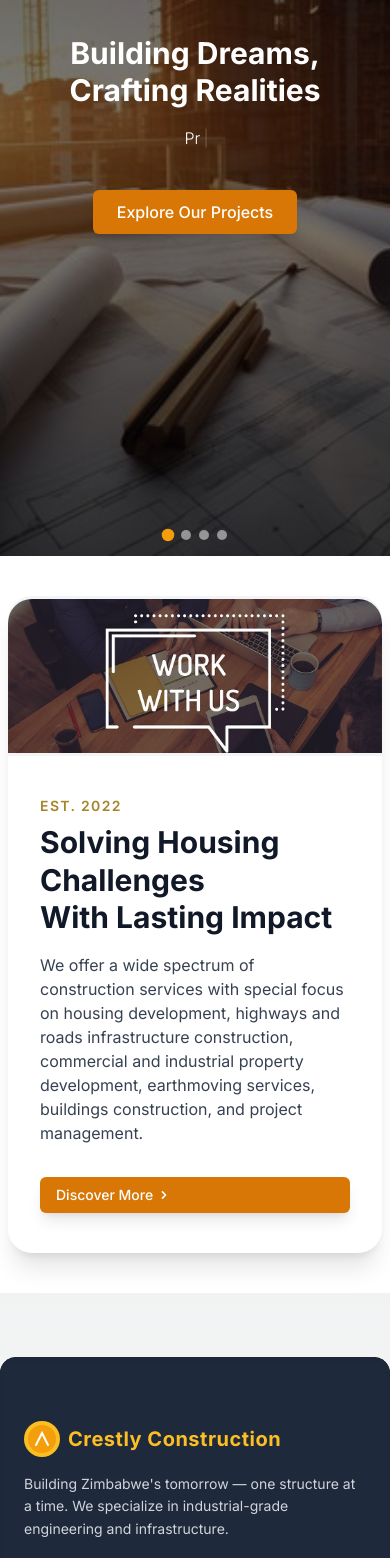
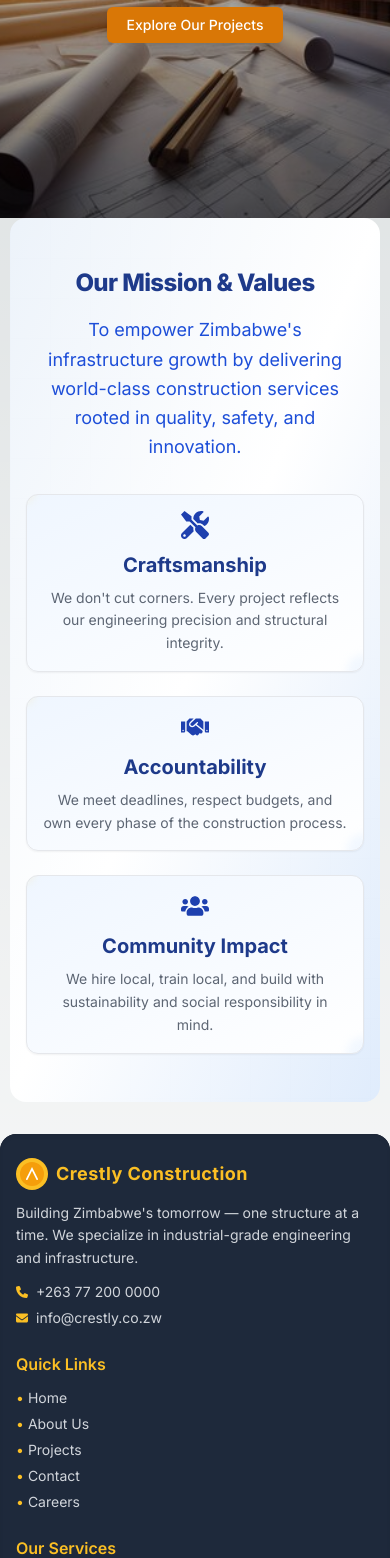
Before and after one commit to Takundanashe-rups/crestly-construction, a Next.js app: page / in a window 390 px wide. Shown: the part 420-1978 px from the top of the page. Built offline with nearby package versions, Linux system fonts and the light colour scheme.

Commit message:
UI design

```diff
--- a/components/layout/Footer.tsx
+++ b/components/layout/Footer.tsx
@@ -23,58 +23,58 @@ export default function Footer() {
   ];
 
   return (
-    <footer className="bg-[#0f172a] text-white text-sm mt-16 shadow-inner rounded-t-2xl overflow-hidden">
+    <footer className="bg-[#0f172a] text-white text-sm mt-8 md:mt-16 shadow-inner rounded-t-2xl overflow-hidden">
       {/* Main Animated Section */}
       <motion.div
         initial={{ opacity: 0, y: 30 }}
         animate={{ opacity: 1, y: 0 }}
         transition={{ duration: 0.8 }}
-        className="bg-[#1e293b] py-12 px-6 md:px-16 rounded-t-2xl shadow-inner"
+        className="bg-[#1e293b] py-6 md:py-12 px-4 md:px-16 rounded-t-2xl shadow-inner"
       >
-        {/* Decorative SVG Wave Divider */}
-        <div aria-hidden="true" className="-mt-12 md:-mt-16">
+        {/* Decorative SVG Wave Divider - Hidden on mobile */}
+        <div aria-hidden="true" className="hidden md:block -mt-12 md:-mt-16">
           <svg viewBox="0 0 1440 120" fill="none" xmlns="http://www.w3.org/2000/svg" className="w-full h-16 md:h-24">
             <path d="M0,32 C360,120 1080,0 1440,96 L1440,120 L0,120 Z" fill="#1e293b" />
           </svg>
         </div>
 
-        <div className="max-w-7xl mx-auto grid grid-cols-1 md:grid-cols-3 gap-10">
+        <div className="max-w-7xl mx-auto grid grid-cols-1 md:grid-cols-3 gap-6 md:gap-10">
           {/* Column 1: Company Info */}
           <div>
-            <Link href="/" className="inline-flex items-center gap-2 mb-4 group">
+            <Link href="/" className="inline-flex items-center gap-2 mb-3 md:mb-4 group">
               <span className="inline-block bg-amber-400 rounded-full p-1 group-hover:scale-105 transition-transform">
-                <svg width="28" height="28" viewBox="0 0 28 28" fill="none">
+                <svg width="24" height="24" viewBox="0 0 28 28" fill="none" className="w-6 h-6 md:w-7 md:h-7">
                   <circle cx="14" cy="14" r="14" fill="#f59e0b" />
                   <path d="M8 20L14 8L20 20" stroke="#fff" strokeWidth="2" strokeLinecap="round" />
                 </svg>
               </span>
-              <h3 className="text-xl font-bold text-amber-400 group-hover:text-amber-300 transition-colors duration-300 tracking-wide">
+              <h3 className="text-lg md:text-xl font-bold text-amber-400 group-hover:text-amber-300 transition-colors duration-300 tracking-wide">
                 Crestly Construction
               </h3>
             </Link>
-            <p className="text-gray-300 leading-relaxed mb-4">
+            <p className="text-gray-300 leading-relaxed mb-3 md:mb-4 text-sm">
               Building Zimbabwe's tomorrow — one structure at a time. We specialize in industrial-grade engineering and infrastructure.
             </p>
-            <div className="flex flex-col gap-2 mt-2">
-              <a href="tel:+263772000000" className="flex items-center gap-2 text-gray-300 hover:text-amber-400 transition-colors duration-200">
-                <FaPhone className="text-amber-400" /> +263 77 200 0000
+            <div className="flex flex-col gap-1.5 md:gap-2 mt-2">
+              <a href="tel:+263772000000" className="flex items-center gap-2 text-gray-300 hover:text-amber-400 transition-colors duration-200 text-sm">
+                <FaPhone className="text-amber-400 text-xs" /> +263 77 200 0000
               </a>
-              <a href="mailto:info@crestly.co.zw" className="flex items-center gap-2 text-gray-300 hover:text-amber-400 transition-colors duration-200">
-                <FaEnvelope className="text-amber-400" /> info@crestly.co.zw
+              <a href="mailto:info@crestly.co.zw" className="flex items-center gap-2 text-gray-300 hover:text-amber-400 transition-colors duration-200 text-sm">
+                <FaEnvelope className="text-amber-400 text-xs" /> info@crestly.co.zw
               </a>
             </div>
           </div>
 
           {/* Column 2: Quick Links */}
           <div>
-            <h4 className="text-lg font-semibold text-amber-400 mb-4">Quick Links</h4>
-            <ul className="space-y-2 text-gray-300">
+            <h4 className="text-base md:text-lg font-semibold text-amber-400 mb-3 md:mb-4">Quick Links</h4>
+            <ul className="space-y-1.5 md:space-y-2 text-gray-300">
               {quickLinks.map((link, i) => (
                 <motion.li
                   key={i}
                   whileHover={{ x: 6 }}
                   transition={{ duration: 0.3 }}
-                  className="hover:text-amber-400 cursor-pointer"
+                  className="hover:text-amber-400 cursor-pointer text-sm"
                 >
                   <Link href={link.href} className="flex items-center">
                     <span className="mr-1 text-amber-400">•</span> {link.name}
@@ -86,14 +86,14 @@ export default function Footer() {
 
           {/* Column 3: Services */}
           <div>
-            <h4 className="text-lg font-semibold text-amber-400 mb-4">Our Services</h4>
-            <ul className="space-y-2 text-gray-300">
+            <h4 className="text-base md:text-lg font-semibold text-amber-400 mb-3 md:mb-4">Our Services</h4>
+            <ul className="space-y-1.5 md:space-y-2 text-gray-300">
               {services.map((service, i) => (
                 <motion.li
                   key={i}
                   whileHover={{ scale: 1.08 }}
                   transition={{ duration: 0.3 }}
-                  className="hover:text-amber-400 cursor-pointer"
+                  className="hover:text-amber-400 cursor-pointer text-sm"
                 >
                   <span className="mr-1 text-amber-400">•</span> {service}
                 </motion.li>
@@ -104,25 +104,25 @@ export default function Footer() {
       </motion.div>
 
       {/* Bottom Bar */}
-      <div className="bg-[#0b1120] py-4 px-6 flex flex-col md:flex-row justify-between items-center text-gray-400 text-xs gap-2 border-t border-[#1e293b]">
-        <p className="tracking-wide">&copy; {new Date().getFullYear()} Crestly Construction. All rights reserved.</p>
-        <div className="flex gap-4 items-center">
+      <div className="bg-[#0b1120] py-3 md:py-4 px-4 md:px-6 flex flex-col md:flex-row justify-between items-center text-gray-400 text-xs gap-2 border-t border-[#1e293b]">
+        <p className="tracking-wide text-center md:text-left">&copy; {new Date().getFullYear()} Crestly Construction. All rights reserved.</p>
+        <div className="flex gap-3 md:gap-4 items-center">
           <button
             onClick={scrollToTop}
             aria-label="Back to top"
-            className="text-amber-400 hover:text-white hover:bg-[#1e293b] px-2 py-1 rounded transition duration-300 focus:outline-none focus:ring-2 focus:ring-amber-400"
+            className="text-amber-400 hover:text-white hover:bg-[#1e293b] px-2 py-1 rounded transition duration-300 focus:outline-none focus:ring-2 focus:ring-amber-400 text-xs"
           >
             ↑ Back to Top
           </button>
-          <div className="flex gap-3">
-            <a href="https://facebook.com/" target="_blank" rel="noopener" aria-label="Facebook" className="hover:text-amber-400 transition p-2 rounded-full hover:bg-blue-900 focus:outline-none focus:ring-2 focus:ring-amber-400">
-              <FaFacebookF size={20} />
+          <div className="flex gap-2 md:gap-3">
+            <a href="https://facebook.com/" target="_blank" rel="noopener" aria-label="Facebook" className="hover:text-amber-400 transition p-1.5 md:p-2 rounded-full hover:bg-blue-900 focus:outline-none focus:ring-2 focus:ring-amber-400">
+              <FaFacebookF className="w-4 h-4 md:w-5 md:h-5" />
             </a>
-            <a href="https://twitter.com/" target="_blank" rel="noopener" aria-label="Twitter/X" className="hover:text-amber-400 transition p-2 rounded-full hover:bg-blue-900 focus:outline-none focus:ring-2 focus:ring-amber-400">
-              <FaXTwitter size={20} />
+            <a href="https://twitter.com/" target="_blank" rel="noopener" aria-label="Twitter/X" className="hover:text-amber-400 transition p-1.5 md:p-2 rounded-full hover:bg-blue-900 focus:outline-none focus:ring-2 focus:ring-amber-400">
+              <FaXTwitter className="w-4 h-4 md:w-5 md:h-5" />
             </a>
-            <a href="https://linkedin.com/" target="_blank" rel="noopener" aria-label="LinkedIn" className="hover:text-amber-400 transition p-2 rounded-full hover:bg-blue-900 focus:outline-none focus:ring-2 focus:ring-amber-400">
-              <FaLinkedinIn size={20} />
+            <a href="https://linkedin.com/" target="_blank" rel="noopener" aria-label="LinkedIn" className="hover:text-amber-400 transition p-1.5 md:p-2 rounded-full hover:bg-blue-900 focus:outline-none focus:ring-2 focus:ring-amber-400">
+              <FaLinkedinIn className="w-4 h-4 md:w-5 md:h-5" />
             </a>
           </div>
         </div>
--- a/components/layout/Navbar.tsx
+++ b/components/layout/Navbar.tsx
@@ -39,7 +39,7 @@ export default function Navbar() {
         <div className="flex items-center flex-shrink-0">
           <Link href="/" className="relative logo-container group">
             <img
-              src="/Crestlyy3.png"
+              src="/Crestlyy.png"
               alt="Crestly Construction Logo"
               className="h-16 w-auto object-contain transition-transform duration-200 group-hover:scale-105"
             />
--- a/components/sections/Hero.tsx
+++ b/components/sections/Hero.tsx
@@ -15,21 +15,43 @@ export default function Hero() {
   const [currentIndex, setCurrentIndex] = useState(0);
   const [isTransitioning, setIsTransitioning] = useState(false);
   const [hasMounted, setHasMounted] = useState(false);
+  const [isMobile, setIsMobile] = useState(false);
   const intervalRef = useRef<NodeJS.Timeout | null>(null);
 
-  const FADE_DURATION = 1000;
-  const INTERVAL = 7000;
+  const FADE_DURATION = 800; // Reduced for better mobile performance
+  const INTERVAL = 8000; // Slightly longer for mobile users
 
-  // Preload images once
+  // Check if mobile device
   useEffect(() => {
-    backgroundImages.forEach((src) => {
-      const img = new Image();
-      img.src = src;
-    });
-    setHasMounted(true);
+    const checkMobile = () => {
+      setIsMobile(window.innerWidth < 768);
+    };
+
+    checkMobile();
+    window.addEventListener('resize', checkMobile);
+
+    return () => window.removeEventListener('resize', checkMobile);
   }, []);
 
-  // Slide interval logic
+  // Preload images with mobile optimization
+  useEffect(() => {
+    if (isMobile) {
+      // Only preload current and next image on mobile
+      const currentImg = new Image();
+      currentImg.src = backgroundImages[currentIndex];
+      const nextImg = new Image();
+      nextImg.src = backgroundImages[(currentIndex + 1) % backgroundImages.length];
+    } else {
+      // Preload all images on desktop
+      backgroundImages.forEach((src) => {
+        const img = new Image();
+        img.src = src;
+      });
+    }
+    setHasMounted(true);
+  }, [isMobile, currentIndex]);
+
+  // Slide interval logic with mobile optimization
   useEffect(() => {
     if (!hasMounted) return undefined;
 
@@ -60,43 +82,57 @@ export default function Hero() {
   if (!hasMounted) return null;
 
   return (
-    <section className="relative min-h-[80vh] h-screen w-full overflow-hidden flex items-center justify-center">
+    <section className="relative h-[60vh] sm:h-[70vh] md:h-[80vh] lg:h-screen min-h-[500px] sm:min-h-[600px] w-full overflow-hidden flex items-center justify-center">
+
       {/* Background Slider */}
       <div className="absolute inset-0">
         <AnimatePresence initial={false}>
           <motion.div
             key={currentIndex}
             className="absolute inset-0 bg-cover bg-center"
-            style={{ backgroundImage: `url(${backgroundImages[currentIndex]})` }}
+            style={{
+              backgroundImage: `url(${backgroundImages[currentIndex]})`,
+              // Mobile optimization: reduce image quality on small screens
+              ...(isMobile && {
+                backgroundSize: 'cover',
+                backgroundPosition: 'center center',
+                transform: 'scale(1.05)', // Slight scale to avoid white edges
+              })
+            }}
             initial={{ opacity: 0 }}
             animate={{ opacity: 1 }}
             exit={{ opacity: 0 }}
-            transition={{ duration: FADE_DURATION / 1000 }}
+            transition={{
+              duration: FADE_DURATION / 1000,
+              ease: 'easeInOut'
+            }}
             aria-hidden="true"
           />
         </AnimatePresence>
       </div>
 
-      {/* Overlay */}
-      <div className="absolute inset-0 bg-gradient-to-b from-black/70 via-black/50 to-black/70 z-0" />
+      {/* Lighter Overlay for Mobile */}
+      <div className="absolute inset-0 z-0 bg-gradient-to-b from-black/40 via-black/30 to-black/50 md:from-black/60 md:via-black/40 md:to-black/60 lg:from-black/70 lg:via-black/50 lg:to-black/70" />
 
       {/* Content */}
-      <div className="relative z-10 text-white flex flex-col items-center justify-center h-full px-4 sm:px-8 text-center">
+      <div className="relative z-10 text-white flex flex-col items-center justify-center h-full px-4 sm:px-6 md:px-8 text-center">
         <div className="max-w-4xl px-2 sm:px-4">
           <motion.h1
-            className="text-3xl sm:text-5xl lg:text-6xl font-bold mb-4 leading-tight break-words"
-            initial={{ opacity: 0, y: 30 }}
+            className="text-2xl sm:text-4xl md:text-5xl lg:text-6xl font-bold mb-3 sm:mb-4 leading-tight break-words"
+            style={{ textShadow: '2px 2px 4px rgba(0, 0, 0, 0.8)' }}
+            initial={{ opacity: 0, y: 20 }}
             animate={{ opacity: 1, y: 0 }}
-            transition={{ duration: 0.8, ease: 'easeOut' }}
+            transition={{ duration: 0.6, ease: 'easeOut' }}
           >
             Building Dreams, Crafting Realities
           </motion.h1>
 
           <motion.div
-            className="text-base sm:text-xl md:text-2xl font-light min-h-[2.5rem] mb-6"
+            className="text-sm sm:text-lg md:text-xl lg:text-2xl font-light min-h-[2rem] sm:min-h-[2.5rem] mb-4 sm:mb-6"
+            style={{ textShadow: '1px 1px 2px rgba(0, 0, 0, 0.7)' }}
             initial={{ opacity: 0 }}
             animate={{ opacity: 1 }}
-            transition={{ delay: 0.4, duration: 0.8 }}
+            transition={{ delay: 0.3, duration: 0.6 }}
           >
             <Typewriter
               words={[
@@ -108,19 +144,19 @@ export default function Hero() {
               loop
               cursor
               cursorStyle="|"
-              typeSpeed={60}
-              deleteSpeed={40}
-              delaySpeed={2500}
+              typeSpeed={isMobile ? 80 : 60} // Faster typing on mobile
+              deleteSpeed={isMobile ? 60 : 40}
+              delaySpeed={isMobile ? 2000 : 2500} // Shorter delay on mobile
             />
           </motion.div>
 
           <motion.div
-            initial={{ opacity: 0, y: 20 }}
+            initial={{ opacity: 0, y: 15 }}
             animate={{ opacity: 1, y: 0 }}
-            transition={{ delay: 0.8, duration: 0.5 }}
+            transition={{ delay: 0.6, duration: 0.4 }}
           >
             <button
-              className="bg-amber-600 hover:bg-amber-700 transition-colors text-white font-medium py-2.5 px-6 sm:py-3 sm:px-8 rounded-md shadow-lg text-base sm:text-lg focus:outline-none focus:ring-2 focus:ring-offset-2 focus:ring-amber-500"
+              className="bg-amber-600 hover:bg-amber-700 active:bg-amber-800 transition-colors duration-200 text-white font-medium py-2 px-5 sm:py-2.5 sm:px-6 md:py-3 md:px-8 rounded-md shadow-lg text-sm sm:text-base md:text-lg focus:outline-none focus:ring-2 focus:ring-offset-2 focus:ring-amber-500 transform hover:scale-105 active:scale-95 transition-transform"
               aria-label="Explore Our Projects"
             >
               Explore Our Projects
@@ -129,16 +165,16 @@ export default function Hero() {
         </div>
       </div>
 
-      {/* Slide Dots */}
-      <div className="absolute bottom-4 sm:bottom-8 left-1/2 transform -translate-x-1/2 z-10 flex space-x-2">
+      {/* Slide Dots - Hidden on very small screens */}
+      <div className="absolute bottom-3 sm:bottom-6 md:bottom-8 left-1/2 transform -translate-x-1/2 z-10 flex space-x-1.5 sm:space-x-2 hidden xs:flex">
         {backgroundImages.map((_, idx) => (
           <button
             key={idx}
             onClick={() => handleDotClick(idx)}
-            className={`w-2.5 h-2.5 sm:w-3 sm:h-3 rounded-full transition-all focus:outline-none focus:ring-2 focus:ring-amber-500 ${
+            className={`w-2 h-2 sm:w-2.5 sm:h-2.5 md:w-3 md:h-3 rounded-full transition-all duration-200 focus:outline-none focus:ring-2 focus:ring-amber-500 ${
               currentIndex === idx
-                ? 'bg-amber-500 scale-125'
-                : 'bg-white/50 hover:bg-white/80'
+                ? 'bg-amber-500 scale-125 shadow-lg'
+                : 'bg-white/60 hover:bg-white/90 active:bg-white'
             }`}
             aria-label={`Slide ${idx + 1}`}
           />
--- a/components/sections/workWithUs.tsx
+++ b/components/sections/workWithUs.tsx
@@ -1,47 +1,190 @@
-import React from "react";
-import Link from "next/link";
+'use client';
 
-const WhyWorkWithUs = () => {
+import { motion, Variants } from 'framer-motion';
+import { FaTools, FaHandshake, FaUsers } from 'react-icons/fa';
+
+
+const containerVariants: Variants = {
+  hidden: { opacity: 0 },
+  visible: {
+    opacity: 1,
+    transition: {
+      staggerChildren: 0.2
+    }
+  },
+  exit: { opacity: 0, transition: { duration: 0.5 } }
+};
+
+const cardItemVariants: Variants = {
+  hidden: { opacity: 0, y: 30 },
+
+  visible: (i: number) => ({
+    opacity: 1,
+    y: 0,
+    transition: {
+      delay: i * 0.2,
+      duration: 0.6,
+      ease: [0.16, 1, 0.3, 1]
+    }
+  }),
+  hover: {
+    y: -10,
+    scale: 1.03,
+    transition: {
+      duration: 0.4,
+      ease: [0.25, 1, 0.5, 1]
+    }
+  },
+  exit: { opacity: 0, y: 30, transition: { duration: 0.5 } }
+};
+
+const iconVariants: Variants = {
+  hover: {
+    rotate: [0, -10, 8, -5, 0],
+    transition: {
+      duration: 0.8
+    }
+  }
+};
+
+
+export default function WorkWithUsSection() {
   return (
-    <section className="w-full bg-white py-10 px-2 md:px-0">
-      <div className="container mx-auto rounded-3xl shadow-xl overflow-hidden flex flex-col md:flex-row items-stretch bg-white relative min-h-[500px] md:min-h-[600px]">
-        {/* Left: Image */}
-        <div className="md:w-1/2 w-full relative flex items-center justify-center min-h-[160px] md:min-h-[600px] bg-gray-100">
-          <img
-            src="/images/work-with-us-header-2.jpg"
-            alt="Why work with Crestly Constructions"
-            className="w-full h-full object-cover object-center md:rounded-none rounded-t-3xl md:rounded-l-3xl md:rounded-r-none"
-            loading="lazy"
+    <motion.section
+
+      className="relative py-12 md:py-20 px-4 md:px-12 w-[95%] mx-auto text-center isolate"
+      initial="hidden"
+      whileInView="visible"
+      exit="exit"
+      viewport={{ once: true, margin: "-100px" }}
+      variants={containerVariants}
+    >
+      <div className="absolute inset-0 z-0 overflow-hidden rounded-2xl">
+        <div
+          className="absolute inset-0 opacity-[0.03]"
+          style={{
+
+            backgroundImage: `linear-gradient(to right, #1e3a8a 1px, transparent 1px), linear-gradient(to bottom, #1e3a8a 1px, transparent 1px)`,
+            backgroundSize: '40px 40px'
+          }}
+        />
+        <div className="absolute inset-0 bg-gradient-to-br from-blue-50/80 via-white to-blue-100/80" />
+      </div>
+
+      <div className="relative z-10 max-w-6xl mx-auto">
+        <motion.h2
+
+          className="text-2xl md:text-4xl font-extrabold text-blue-900 mb-4 md:mb-6 tracking-tight leading-snug"
+          variants={{
+            hidden: { opacity: 0, y: 20 },
+            visible: {
+              opacity: 1,
+              y: 0,
+              transition: { duration: 0.8 }
+            },
+            exit: { opacity: 0, y: 20, transition: { duration: 0.4 } }
+          }}
+        >
+          Our Mission & Values
+        </motion.h2>
+
+        <motion.p
+
+          className="text-lg md:text-xl text-blue-700 max-w-3xl mx-auto mb-8 md:mb-14 leading-relaxed px-4"
+          variants={{
+            hidden: { opacity: 0 },
+            visible: {
+              opacity: 1,
+              transition: { delay: 0.3, duration: 0.8 }
+            },
+            exit: { opacity: 0, transition: { duration: 0.4 } }
+          }}
+        >
+          To empower Zimbabwe's infrastructure growth by delivering world-class construction services rooted in
+          quality, safety, and innovation.
+        </motion.p>
+
+        <motion.div
+
+          className="grid grid-cols-1 md:grid-cols-3 gap-6 md:gap-8"
+          variants={containerVariants}
+        >
+          {[
+            {
+              title: 'Craftsmanship',
+
+              icon: <FaTools size={28} className="text-blue-800 md:w-8 md:h-8" />,
+              description:
+                "We don't cut corners. Every project reflects our engineering precision and structural integrity.",
+            },
+            {
+              title: 'Accountability',
+
+              icon: <FaHandshake size={28} className="text-blue-800 md:w-8 md:h-8" />,
+              description:
+                'We meet deadlines, respect budgets, and own every phase of the construction process.',
+            },
+            {
+              title: 'Community Impact',
+
+              icon: <FaUsers size={28} className="text-blue-800 md:w-8 md:h-8" />,
+              description:
+                'We hire local, train local, and build with sustainability and social responsibility in mind.',
+            },
+          ].map((item, i) => (
+            <motion.div
+              key={i}
+
+              className="group relative border border-gray-200 bg-gradient-to-br from-blue-50 to-white rounded-xl p-4 md:p-6 shadow-sm overflow-hidden"
+              variants={cardItemVariants}
+              custom={i}
+              whileHover="hover"
+              exit="exit"
+            >
+              <div className="absolute inset-0 rounded-xl overflow-hidden">
+                <motion.div
+                  className="absolute w-[150%] h-[40px] bg-gradient-to-r from-transparent via-blue-400/30 to-transparent"
+                  initial={{ top: "100%" }}
+                  whileHover={{
+                    top: "-10%",
+                    transition: { duration: 0.6 }
+                  }}
                 />
               </div>
 
-        {/* Right: Text Content */}
-        <div className="md:w-1/2 w-full flex flex-col justify-center px-8 py-10 md:py-0 relative min-h-[320px] md:min-h-[600px]">
-          <span className="text-[#A5852A] font-semibold tracking-widest text-sm mb-2">EST. 2022</span>
-          <h2 className="text-3xl md:text-4xl font-bold mb-4 text-gray-900 leading-tight">
-            Solving Housing Challenges<br />With Lasting Impact
-          </h2>
-          <p className="text-gray-700 mb-8 text-base md:text-lg max-w-xl">
-            We offer a wide spectrum of construction services with special focus on housing development, highways and roads infrastructure construction, commercial and industrial property development, earthmoving services, buildings construction, and project management.
-          </p>
+              <div className="relative z-10">
+                <motion.div
 
-          {/* Smaller Button */}
-          <Link
-            href="/about"
-            className="inline-flex items-center gap-2 bg-amber-600 hover:bg-amber-700 transition-colors text-white font-medium py-2 px-4 xs:py-2.5 xs:px-5 sm:py-3 sm:px-6 rounded-md shadow-lg text-sm xs:text-base sm:text-lg focus:outline-none focus:ring-2 focus:ring-amber-500 focus:ring-opacity-50"
+                  className="flex justify-center mb-3 md:mb-4"
+                  variants={iconVariants}
+                  whileHover="hover"
                 >
-            <span className="flex items-center">
-              Discover More
-              <svg className="ml-1" width="14" height="14" viewBox="0 0 18 18" fill="none" xmlns="http://www.w3.org/2000/svg">
-                <path d="M7 13L11 9L7 5" stroke="white" strokeWidth="2" strokeLinecap="round" strokeLinejoin="round"/>
-              </svg>
-            </span>
-          </Link>
+                  {item.icon}
+                </motion.div>
 
+
+                <h3 className="text-xl md:text-2xl font-bold text-blue-900 mb-2">{item.title}</h3>
+                <motion.p
+
+                  className="text-gray-700 text-sm md:text-base leading-relaxed"
+                  initial={{ opacity: 0.8 }}
+                  whileHover={{
+                    opacity: 1,
+
+                    color: '#1e3a8a'
+                  }}
+                  transition={{ duration: 0.3 }}
+                >
+                  {item.description}
+                </motion.p>
               </div>
+
+              <div className="absolute -bottom-4 -right-4 w-8 h-8 rounded-full bg-blue-200/20 blur-sm" />
+              <div className="absolute -top-4 -left-4 w-6 h-6 rounded-full bg-amber-200/20 blur-sm" />
+            </motion.div>
+          ))}
+        </motion.div>
       </div>
-    </section>
+    </motion.section>
   );
-};
-
-export default WhyWorkWithUs;
+}
```
Also changed, not shown: app/about/page.tsx (+29 -43 lines), public/Crestlyy.png (added). Lines whose indentation alone changed are shown as unchanged.
